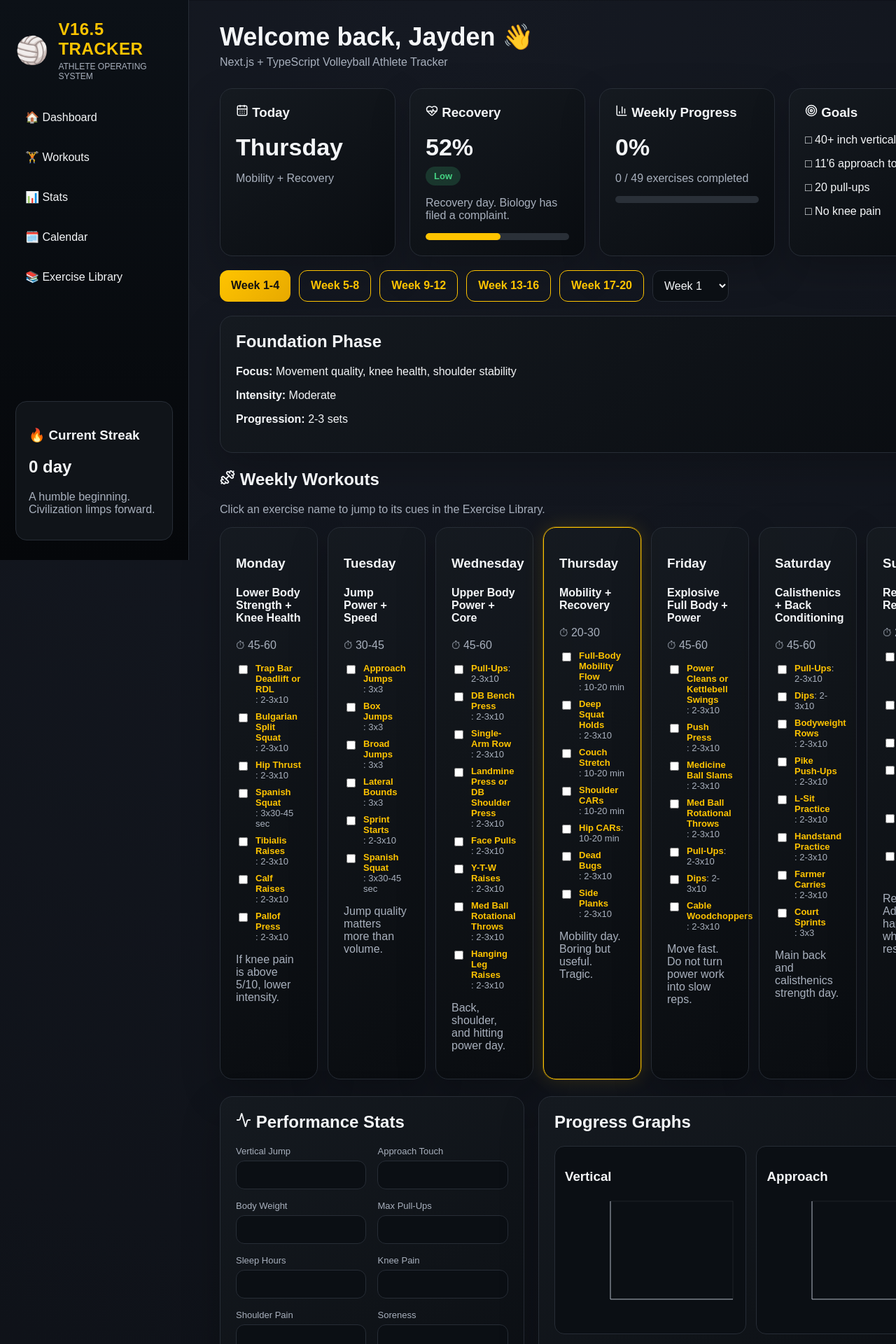
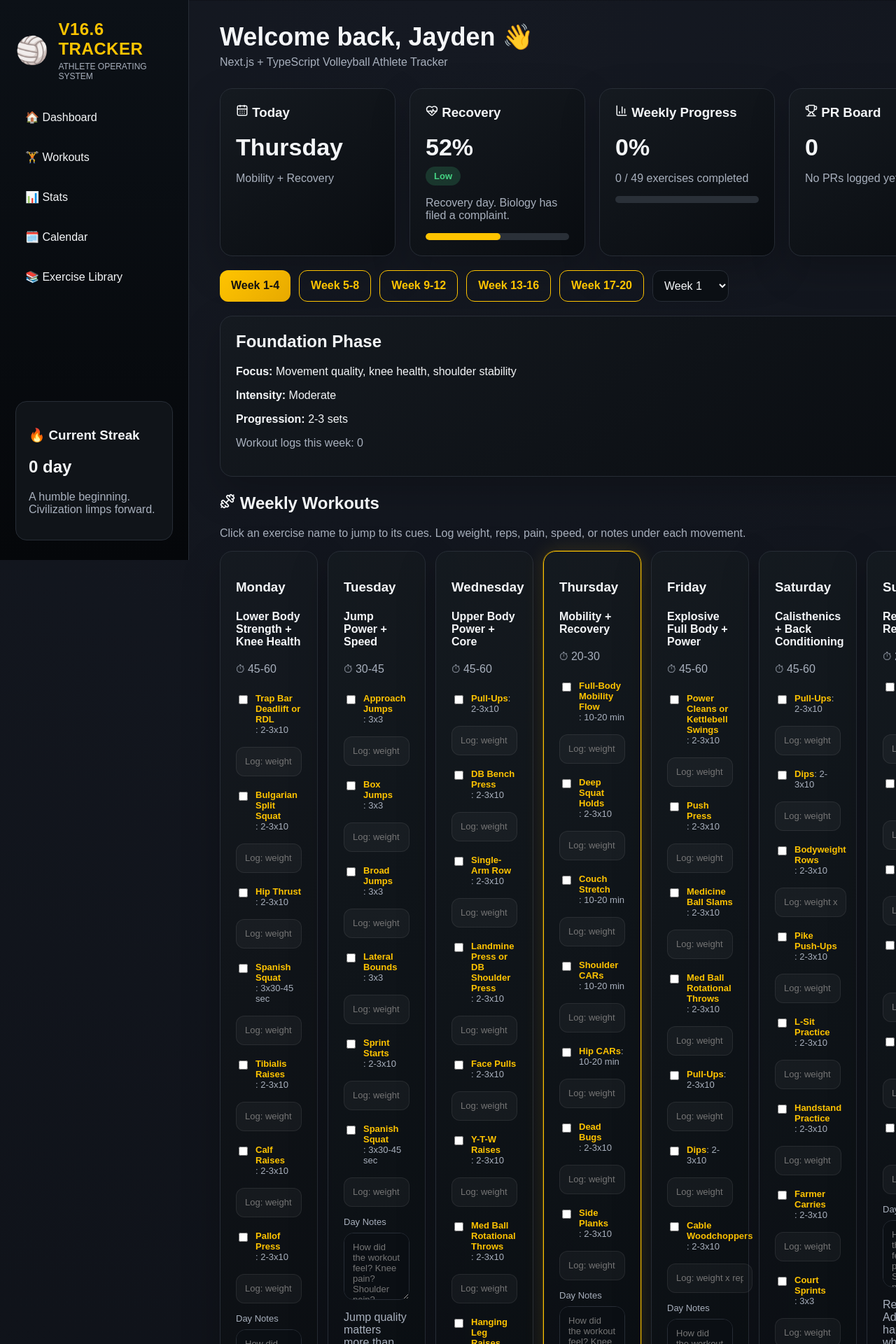
Before and after one commit to loringjayden-coder/Volleyball-Tracker, a Next.js app: page / in a window 1280 px wide. Shown: the top 1920 px of the page at 70% size. Built offline with nearby package versions, Linux system fonts and the light colour scheme.

Commit message:
Add workout logs and PR tracking

```diff
--- a/src/app/globals.css
+++ b/src/app/globals.css
@@ -1026,3 +1026,114 @@ a {
     flex-direction: column;
   }
 }
+/* ================================
+   V16.6 WORKOUT LOGS + PR TRACKING
+   ================================ */
+
+.exercise-log-block {
+  display: grid;
+  gap: 8px;
+  margin: 10px 0;
+}
+
+.exercise-log-input {
+  width: 100%;
+  min-height: 42px;
+  font-size: 13px;
+  background: rgba(255, 255, 255, 0.035);
+  border-color: rgba(255, 255, 255, 0.08);
+}
+
+.day-notes {
+  margin: 14px 0;
+}
+
+.day-notes label {
+  display: grid;
+  gap: 8px;
+  color: var(--muted);
+  font-size: 13px;
+}
+
+.day-notes textarea {
+  min-height: 96px;
+  resize: vertical;
+  background: #0b0f14;
+  color: var(--text);
+  border: 1px solid var(--border);
+  border-radius: 14px;
+  padding: 12px;
+  font: inherit;
+  outline: none;
+}
+
+.day-notes textarea:focus {
+  border-color: var(--gold);
+}
+
+.pr-form {
+  display: grid;
+  gap: 12px;
+}
+
+.pr-form input,
+.pr-form select {
+  width: 100%;
+}
+
+.pr-list {
+  display: grid;
+  gap: 12px;
+  margin-top: 18px;
+}
+
+.pr-card {
+  display: flex;
+  justify-content: space-between;
+  gap: 14px;
+  align-items: center;
+  background: #0b0f14;
+  border: 1px solid var(--border);
+  border-radius: 14px;
+  padding: 14px;
+}
+
+.pr-card strong {
+  color: var(--gold);
+}
+
+.pr-card p {
+  margin: 6px 0;
+  font-size: 20px;
+  font-weight: 900;
+}
+
+.danger-button {
+  color: var(--red);
+  border-color: rgba(255, 98, 98, 0.45);
+}
+
+.danger-button:hover {
+  background: rgba(255, 98, 98, 0.12);
+}
+
+@media (max-width: 900px) {
+  .exercise-log-input {
+    min-height: 48px;
+    font-size: 14px;
+  }
+
+  .day-notes textarea {
+    min-height: 110px;
+    font-size: 14px;
+  }
+
+  .pr-card {
+    align-items: flex-start;
+    flex-direction: column;
+  }
+
+  .pr-card button {
+    width: 100%;
+  }
+}
--- a/src/app/page.tsx
+++ b/src/app/page.tsx
@@ -40,6 +40,18 @@ const emptyStats: StatEntry = {
   soreness: "",
   energy: ""
 };
+
+type PRRecord = {
+  id: string;
+  date: string;
+  exercise: string;
+  value: string;
+  unit: string;
+  note: string;
+};
+
+type WorkoutLogs = Record<string, string>;
+type WorkoutNotes = Record<string, string>;
 
 function makeDefaultEvents(): CalendarEvent[] {
   const start = new Date();
@@ -99,12 +111,26 @@ export default function Home() {
   const [exerciseSearch, setExerciseSearch] = useState("");
   const [expandedExercises, setExpandedExercises] = useState<Record<string, boolean>>({});
 
+  const [workoutLogs, setWorkoutLogs] = useState<WorkoutLogs>({});
+  const [workoutNotes, setWorkoutNotes] = useState<WorkoutNotes>({});
+  const [prs, setPrs] = useState<PRRecord[]>([]);
+
+  const [prExercise, setPrExercise] = useState("");
+  const [prValue, setPrValue] = useState("");
+  const [prUnit, setPrUnit] = useState("lbs");
+  const [prNote, setPrNote] = useState("");
+
   useEffect(() => {
     setChecked(getStored("v15-checked", {}));
     setStats(getStored("v15-latest-stats", emptyStats));
     setHistory(getStored("v15-stats-history", []));
+
     const savedEvents = getStored<CalendarEvent[]>("v15-calendar", []);
     setCalendarEvents(savedEvents.length ? savedEvents : makeDefaultEvents());
+
+    setWorkoutLogs(getStored("v166-workout-logs", {}));
+    setWorkoutNotes(getStored("v166-workout-notes", {}));
+    setPrs(getStored("v166-prs", []));
   }, []);
 
   useEffect(() => {
@@ -114,6 +140,18 @@ export default function Home() {
   useEffect(() => {
     setStored("v15-calendar", calendarEvents);
   }, [calendarEvents]);
+
+  useEffect(() => {
+    setStored("v166-workout-logs", workoutLogs);
+  }, [workoutLogs]);
+
+  useEffect(() => {
+    setStored("v166-workout-notes", workoutNotes);
+  }, [workoutNotes]);
+
+  useEffect(() => {
+    setStored("v166-prs", prs);
+  }, [prs]);
 
   const today = todayName();
   const phase = getPhase(week);
@@ -138,16 +176,15 @@ export default function Home() {
 
   const filteredExercises = exercises.filter((exercise) => {
     const matchesCategory = selectedFilter === "All" || exercise.category === selectedFilter;
-
     const search = exerciseSearch.toLowerCase().trim();
 
     const searchableText = [
       exercise.name,
       exercise.category,
       exercise.purpose,
-      ...exercise.cues,
-      ...exercise.mistakes,
-      ...exercise.substitutions
+      ...(exercise.cues ?? []),
+      ...(exercise.mistakes ?? []),
+      ...(exercise.substitutions ?? [])
     ]
       .join(" ")
       .toLowerCase();
@@ -189,9 +226,29 @@ export default function Home() {
     return sum + weights[event.type];
   }, 0);
 
+  const weeklyLogCount = Object.keys(workoutLogs).filter((key) =>
+    key.startsWith(`${week}-`)
+  ).length;
+
+  const latestPR = prs[0];
+
   function toggleExercise(day: string, exercise: string) {
     const key = `${week}-${day}-${exercise}`;
     setChecked((current) => ({ ...current, [key]: !current[key] }));
+  }
+
+  function updateWorkoutLog(key: string, value: string) {
+    setWorkoutLogs((current) => ({
+      ...current,
+      [key]: value
+    }));
+  }
+
+  function updateWorkoutNote(key: string, value: string) {
+    setWorkoutNotes((current) => ({
+      ...current,
+      [key]: value
+    }));
   }
 
   function toggleExerciseCard(exerciseName: string) {
@@ -281,13 +338,39 @@ export default function Home() {
     ]);
   }
 
+  function addPR() {
+    const exercise = prExercise || exercises[0]?.name || "Custom PR";
+
+    if (!prValue.trim()) {
+      return;
+    }
+
+    const newPR: PRRecord = {
+      id: crypto.randomUUID(),
+      date: new Date().toLocaleDateString("en-US"),
+      exercise,
+      value: prValue.trim(),
+      unit: prUnit,
+      note: prNote.trim()
+    };
+
+    setPrs((current) => [newPR, ...current]);
+
+    setPrValue("");
+    setPrNote("");
+  }
+
+  function deletePR(id: string) {
+    setPrs((current) => current.filter((pr) => pr.id !== id));
+  }
+
   return (
     <div className="app-shell">
       <aside className="sidebar">
         <div className="brand">
           <div className="logo">🏐</div>
           <div>
-            <h2>V16.5 TRACKER</h2>
+            <h2>V16.6 TRACKER</h2>
             <p>ATHLETE OPERATING SYSTEM</p>
           </div>
         </div>
@@ -355,12 +438,22 @@ export default function Home() {
 
           <div className="card">
             <h3>
-              <Target size={18} /> Goals
+              <Trophy size={18} /> PR Board
             </h3>
-            <p>□ 40+ inch vertical</p>
-            <p>□ 11&apos;6 approach touch</p>
-            <p>□ 20 pull-ups</p>
-            <p>□ No knee pain</p>
+
+            {latestPR ? (
+              <>
+                <h2>{latestPR.value}</h2>
+                <p className="muted">
+                  {latestPR.unit} on {latestPR.exercise}
+                </p>
+              </>
+            ) : (
+              <>
+                <h2>0</h2>
+                <p className="muted">No PRs logged yet.</p>
+              </>
+            )}
           </div>
         </section>
 
@@ -395,6 +488,7 @@ export default function Home() {
           <p>
             <strong>Progression:</strong> {phase.sets}
           </p>
+          <p className="muted">Workout logs this week: {weeklyLogCount}</p>
         </section>
 
         <section id="workouts" style={{ marginTop: 24 }}>
@@ -403,11 +497,14 @@ export default function Home() {
           </h2>
 
           <p className="muted">
-            Click an exercise name to jump to its cues in the Exercise Library.
+            Click an exercise name to jump to its cues. Log weight, reps, pain, speed, or notes under each movement.
           </p>
 
           <div className="workout-grid">
-            {workoutDays.map((day) => (
+            {workoutDays.map((day) => {
+              const noteKey = `${week}-${day.day}-notes`;
+
+              return (
                 <div
                   key={day.day}
                   className={`panel day-card ${day.day === today ? "today" : ""}`}
@@ -418,9 +515,11 @@ export default function Home() {
 
                   {day.exercises.map((exercise) => {
                     const key = `${week}-${day.day}-${exercise}`;
+                    const logKey = `${week}-${day.day}-${exercise}-log`;
 
                     return (
-                    <label key={exercise} className="exercise-row">
+                      <div key={exercise} className="exercise-log-block">
+                        <label className="exercise-row">
                           <input
                             type="checkbox"
                             checked={Boolean(checked[key])}
@@ -441,12 +540,32 @@ export default function Home() {
                             : {getPrescription(week, exercise)}
                           </span>
                         </label>
+
+                        <input
+                          className="exercise-log-input"
+                          value={workoutLogs[logKey] || ""}
+                          onChange={(event) => updateWorkoutLog(logKey, event.target.value)}
+                          placeholder="Log: weight x reps, jump height, pain level, speed..."
+                        />
+                      </div>
                     );
                   })}
 
+                  <div className="day-notes">
+                    <label>
+                      Day Notes
+                      <textarea
+                        value={workoutNotes[noteKey] || ""}
+                        onChange={(event) => updateWorkoutNote(noteKey, event.target.value)}
+                        placeholder="How did the workout feel? Knee pain? Shoulder pain? Energy? Explosiveness?"
+                      />
+                    </label>
+                  </div>
+
                   <p className="muted">{day.notes}</p>
                 </div>
-            ))}
+              );
+            })}
           </div>
         </section>
 
@@ -528,6 +647,71 @@ export default function Home() {
         <section className="lower-grid" style={{ marginTop: 24 }}>
           <div className="panel">
             <h2>
+              <Trophy size={22} /> PR Tracker
+            </h2>
+
+            <div className="pr-form">
+              <select value={prExercise} onChange={(e) => setPrExercise(e.target.value)}>
+                <option value="">Select Exercise</option>
+                {exercises.map((exercise) => (
+                  <option key={exercise.name} value={exercise.name}>
+                    {exercise.name}
+                  </option>
+                ))}
+              </select>
+
+              <input
+                value={prValue}
+                onChange={(e) => setPrValue(e.target.value)}
+                placeholder="PR value, ex: 225 x 5 or 34in"
+              />
+
+              <select value={prUnit} onChange={(e) => setPrUnit(e.target.value)}>
+                <option value="lbs">lbs</option>
+                <option value="reps">reps</option>
+                <option value="inches">inches</option>
+                <option value="seconds">seconds</option>
+                <option value="touch">touch</option>
+                <option value="notes">notes</option>
+              </select>
+
+              <input
+                value={prNote}
+                onChange={(e) => setPrNote(e.target.value)}
+                placeholder="Optional note"
+              />
+
+              <button onClick={addPR}>Add PR</button>
+            </div>
+
+            <div className="pr-list">
+              {prs.length === 0 && (
+                <p className="muted">No PRs yet. Tragic. Fixable, but tragic.</p>
+              )}
+
+              {prs.slice(0, 8).map((pr) => (
+                <div className="pr-card" key={pr.id}>
+                  <div>
+                    <strong>{pr.exercise}</strong>
+                    <p>
+                      {pr.value} {pr.unit}
+                    </p>
+                    <span className="muted">
+                      {pr.date}
+                      {pr.note ? ` • ${pr.note}` : ""}
+                    </span>
+                  </div>
+
+                  <button className="ghost danger-button" onClick={() => deletePR(pr.id)}>
+                    Delete
+                  </button>
+                </div>
+              ))}
+            </div>
+          </div>
+
+          <div className="panel">
+            <h2>
               <HeartPulse size={22} /> AI Coach
             </h2>
 
@@ -539,7 +723,9 @@ export default function Home() {
               ))}
             </ul>
           </div>
+        </section>
 
+        <section className="lower-grid" style={{ marginTop: 24 }}>
           <div id="calendar" className="panel">
             <h2>
               <CalendarDays size={22} /> Calendar + Training Load
@@ -563,6 +749,19 @@ export default function Home() {
                 </div>
               ))}
             </div>
+          </div>
+
+          <div className="panel">
+            <h2>
+              <Target size={22} /> Training Goals
+            </h2>
+
+            <p>□ 40+ inch vertical</p>
+            <p>□ 11&apos;6 approach touch</p>
+            <p>□ 20 pull-ups</p>
+            <p>□ No knee pain</p>
+            <p>□ Stronger shoulder rotation</p>
+            <p>□ Faster approach and arm swing</p>
           </div>
         </section>
 
@@ -655,7 +854,7 @@ export default function Home() {
                       <div>
                         <h4>Coaching Cues</h4>
                         <ul>
-                          {exercise.cues.map((cue) => (
+                          {(exercise.cues ?? []).map((cue) => (
                             <li key={cue}>{cue}</li>
                           ))}
                         </ul>
@@ -664,7 +863,7 @@ export default function Home() {
                       <div>
                         <h4>Common Mistakes</h4>
                         <ul>
-                          {exercise.mistakes.map((mistake) => (
+                          {(exercise.mistakes ?? []).map((mistake) => (
                             <li key={mistake}>{mistake}</li>
                           ))}
                         </ul>
@@ -673,7 +872,7 @@ export default function Home() {
                       <div>
                         <h4>Substitutions</h4>
                         <ul>
-                          {exercise.substitutions.map((substitution) => (
+                          {(exercise.substitutions ?? []).map((substitution) => (
                             <li key={substitution}>{substitution}</li>
                           ))}
                         </ul>
@@ -704,13 +903,13 @@ export default function Home() {
 
         <section className="panel" style={{ marginTop: 24 }}>
           <h2>
-            <Trophy size={22} /> Version 16.5 Status
+            <Trophy size={22} /> Version 16.6 Status
           </h2>
 
           <p className="muted">
-            Exercise Library search, filters, expandable cards, and clickable workout exercise
-            names are now added. The app is becoming dangerously useful. We should all be
-            concerned.
+            Workout notes, exercise logs, and PR tracking are now added. The app is no longer just
+            a checklist. It can actually track training progress, which is rude because now it can
+            hold you accountable.
           </p>
         </section>
       </main>
```
Lines whose indentation alone changed are shown as unchanged.
